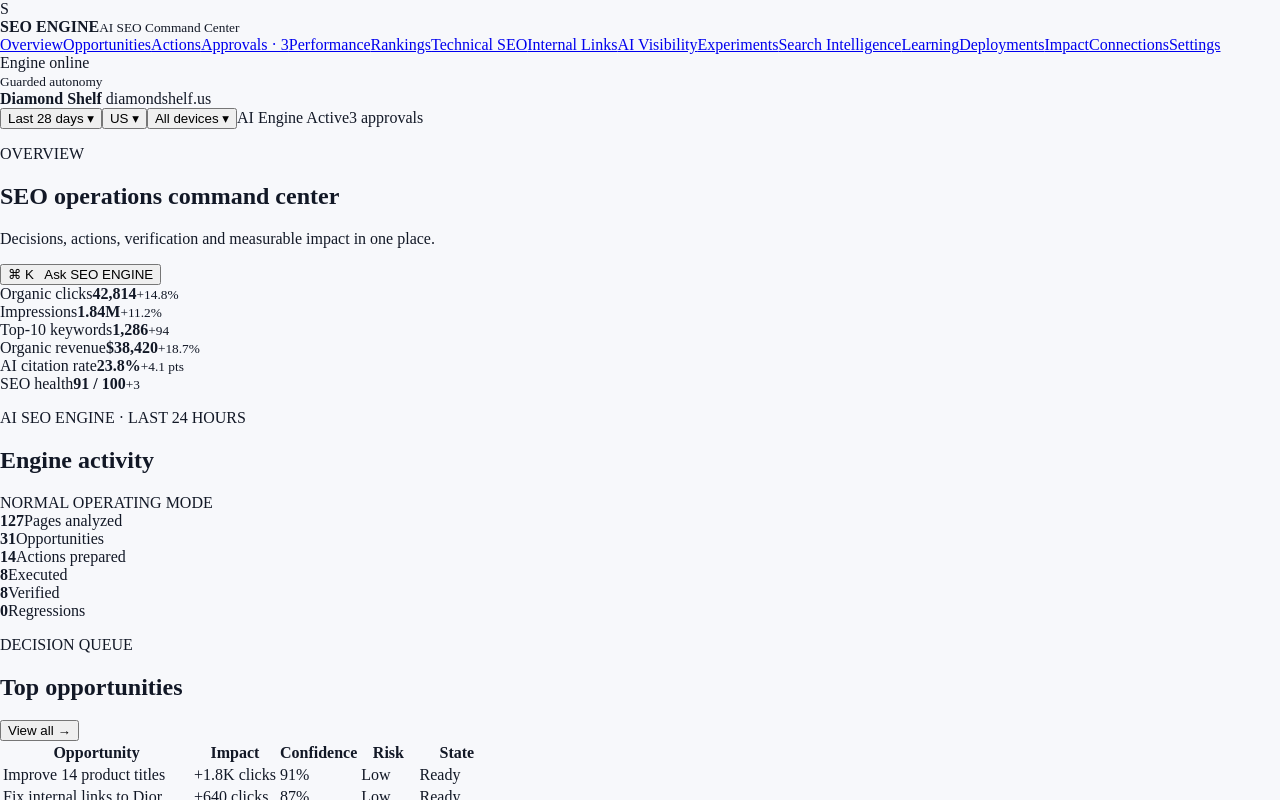
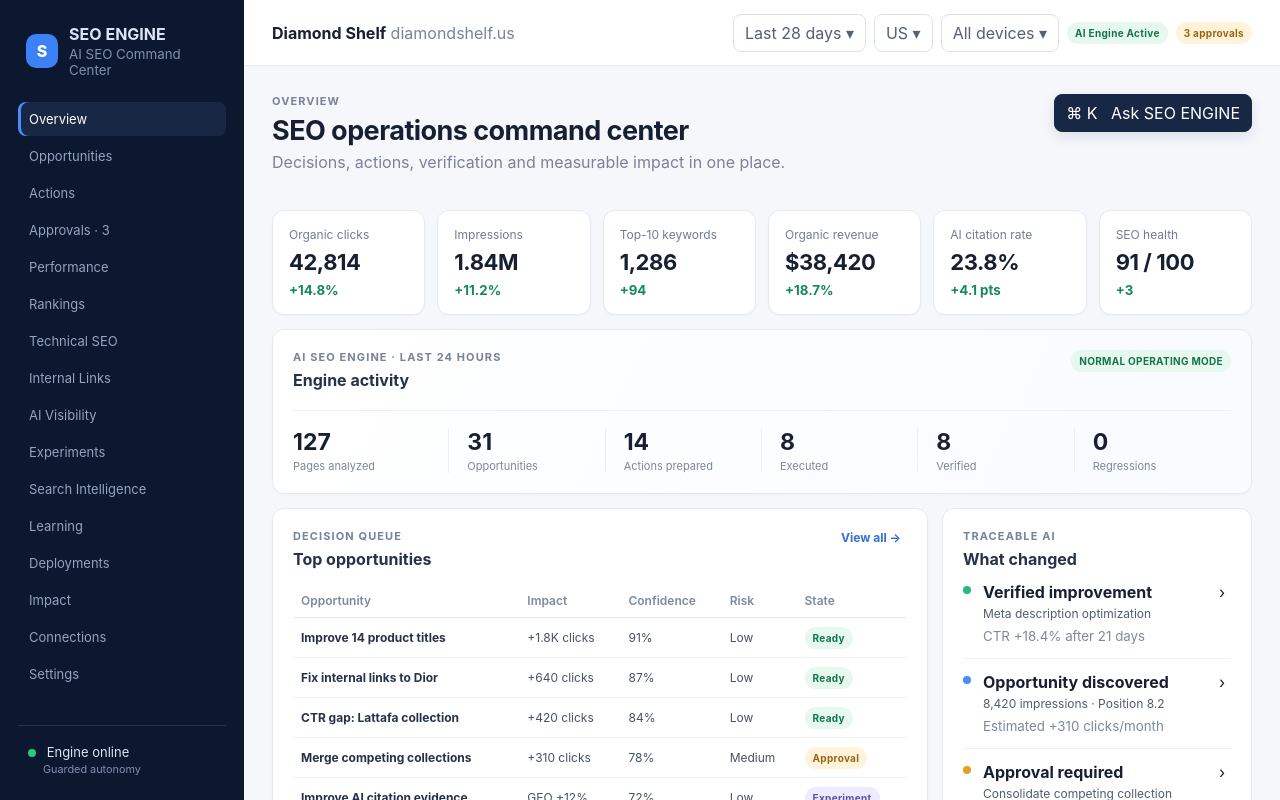
Before and after one commit to intssere/SEO_ENGINE, a Next.js app in the folder apps/web/: page / in a window 1280 px wide. Shown: the top 800 px of the page. Built offline with nearby package versions, Linux system fonts and the light colour scheme.

Commit message:
feat(web): wire command center global styles

```diff
--- a/apps/web/app/layout.tsx
+++ b/apps/web/app/layout.tsx
@@ -1,14 +1,15 @@
 import type { ReactNode } from "react";
+import "./globals.css";
 
 export const metadata = {
-  title: "SEO Engine",
-  description: "AI-native SEO, AIO, and GEO optimization platform",
+  title: "SEO ENGINE — AI SEO Command Center",
+  description: "AI-native SEO, AIO, GEO optimization, verification, experiments and learning",
 };
 
 export default function RootLayout({ children }: Readonly<{ children: ReactNode }>) {
   return (
     <html lang="en">
-      <body style={{ margin: 0, background: "#f7f8fb", color: "#121826" }}>{children}</body>
+      <body>{children}</body>
     </html>
   );
 }
```
